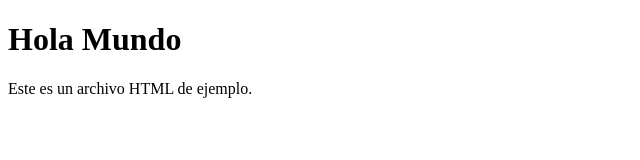
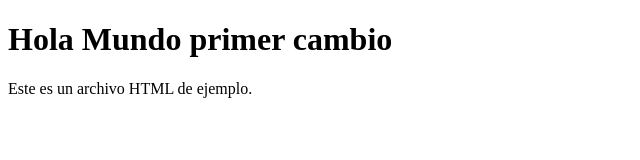
Before and after one commit to antoniogp23/testrepo, a plain HTML site: page index.html in a window 1280 px wide. Shown: the whole page, without its empty margins (0-640 px from the left). Drawn offline with Linux system fonts and the light colour scheme.

Commit message:
Modificado

```diff
--- a/index.html
+++ b/index.html
@@ -4,7 +4,7 @@
     <title>Hola Mundo</title>
 </head>
 <body>
-    <h1>Hola Mundo</h1>
+    <h1>Hola Mundo primer cambio</h1>
     <p>Este es un archivo HTML de ejemplo.</p>
 </body>
 </html>
```
